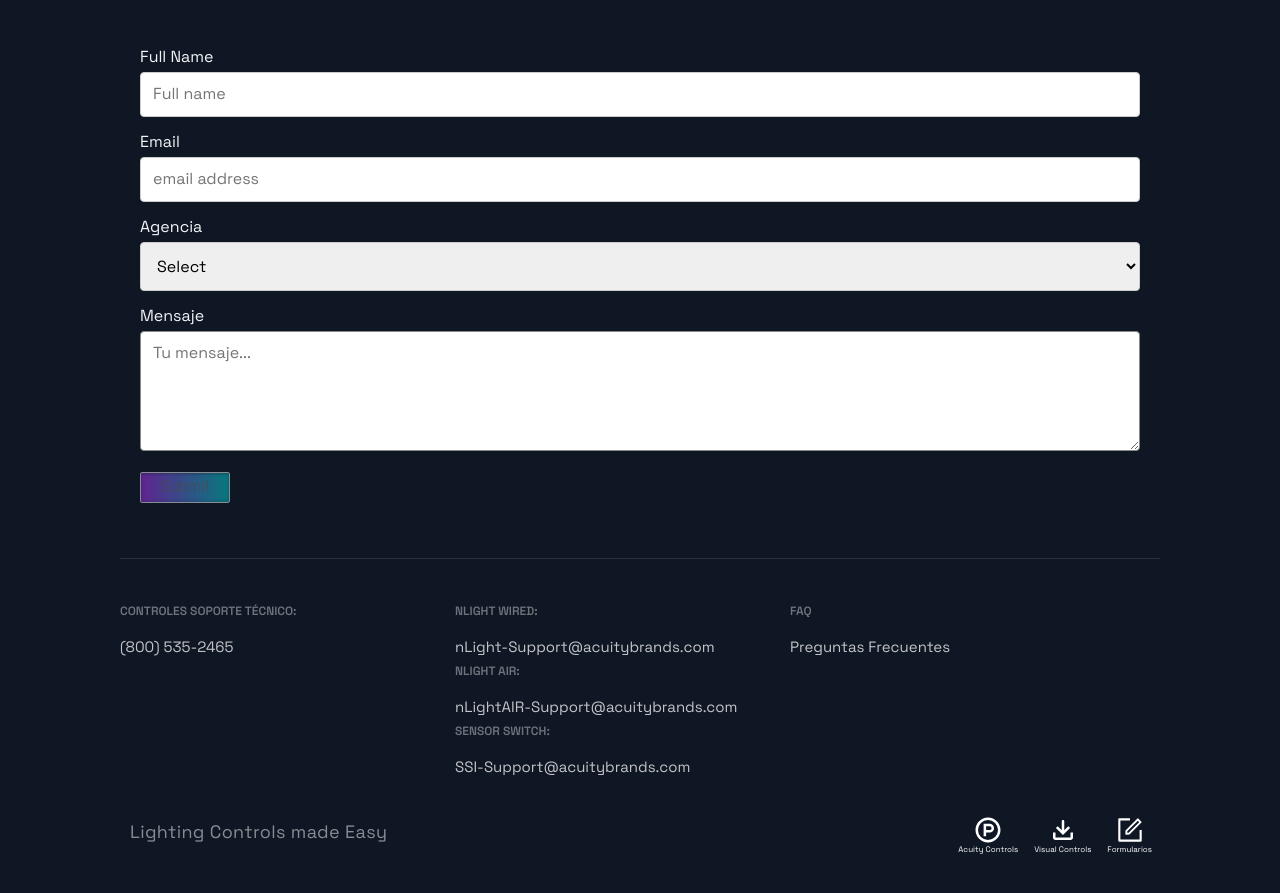
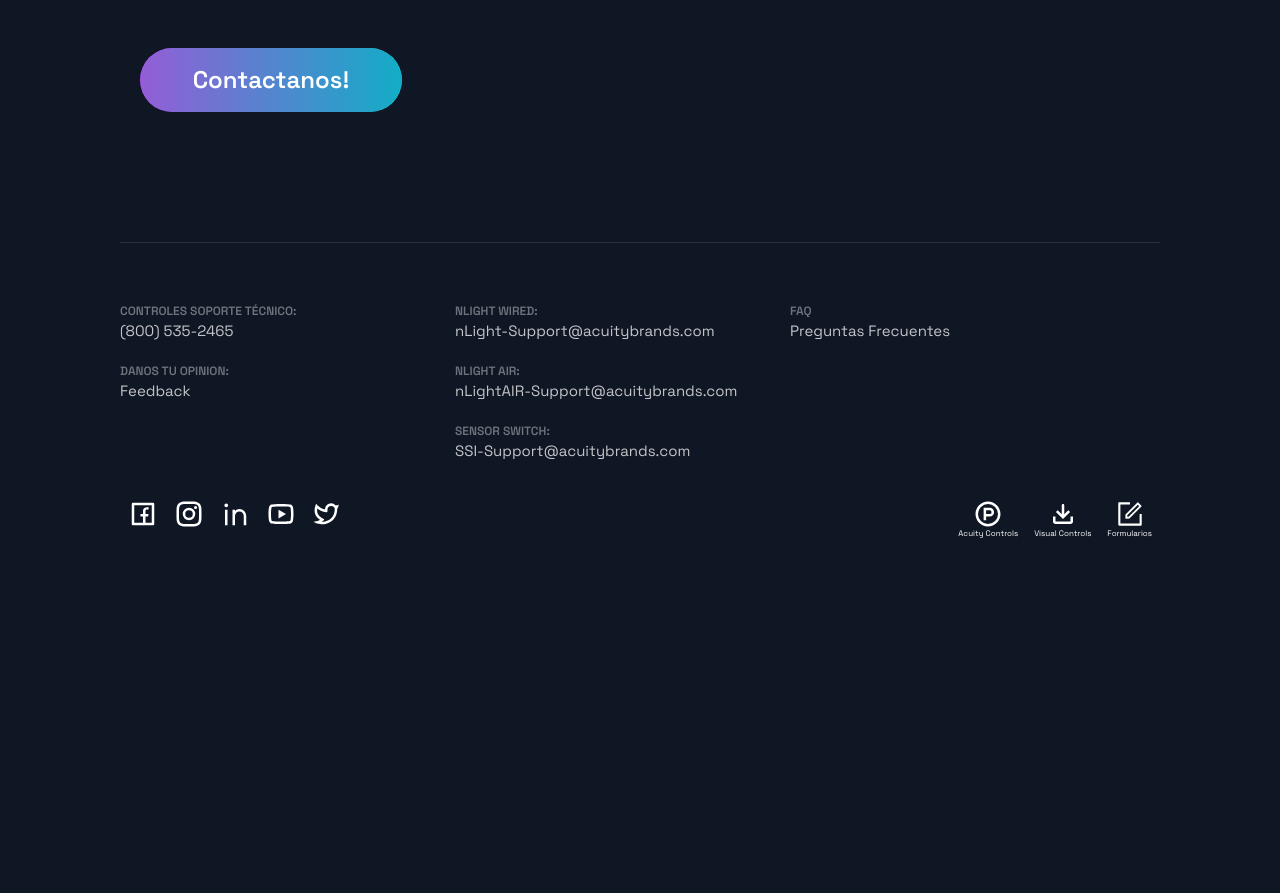
Before and after one commit to rogercerpa/controlsplaybook, a Next.js app: page / in a window 1280 px wide. Shown: the part 4840-5733 px from the top of the page. After the commit the page ends 5436 px from the top, so only its background shows below. Built offline with nearby package versions, Linux system fonts and the light colour scheme.

Commit message:
updated footer with social icons and updated contact us and feedback forms

```diff
--- a/src/components/Contactos/Contactos.js
+++ b/src/components/Contactos/Contactos.js
@@ -3,6 +3,7 @@ import {Formik, Form, Field, ErrorMessage} from 'formik'
 import { Section, SectionDivider, SectionTitle, SectionText } from '../../styles/GlobalComponents';
 import { Box, Boxes, BoxNum, BoxText, FormContainer, Field1, Field2, Field3, Button1 } from './ContactosStyles';
 import { contactos } from '../../constants/constants';
+import Button from '../../styles/GlobalComponents/Button';
 
 
 
@@ -15,8 +16,9 @@ const Contactos = () => (
     <SectionText>Nos encantaría saber de usted, envíenos un mensaje si tiene preguntas o simplemente algun comentarios, Gracias.</SectionText>
 
     <FormContainer>
+      <Button onClick= {()=> window.location = "https://forms.gle/fVdy7zecQn4zJYyj8"}  >Contactanos!</Button>
 
-      <Formik
+      {/* <Formik
            initialValues={{ fullname: '', email: '', agency: '', message: '' }}
        validate={values => {
          const errors = {};
@@ -62,19 +64,10 @@ const Contactos = () => (
           <Button1 type='submit' disabled={true}>Submit</Button1>
         </Form>
       )}
-      </Formik>
+      </Formik> */}
+
     </FormContainer>
-    {/* <Boxes>
-      {contactos.map(({team, id, members}) => (
-        <Box key={id}>
-          <BoxNum>{team}</BoxNum>
-          {members.map((member, i) => (
-            <BoxText key={i}>{member}</BoxText>
-          ))}
 
-        </Box>
-      ))}
-    </Boxes> */}
  </Section>
 );
 
--- a/src/components/Footer/Footer.js
+++ b/src/components/Footer/Footer.js
@@ -1,7 +1,8 @@
 import React from 'react';
 import { AiOutlineForm  } from 'react-icons/ai';
-import { RiProductHuntLine } from 'react-icons/ri'
-import {CgSoftwareDownload} from 'react-icons/cg'
+import { RiProductHuntLine, RiFacebookBoxLine, RiInstagramLine, RiLinkedinLine, RiYoutubeLine, RiTwitterLine } from 'react-icons/ri'
+import { CgSoftwareDownload } from 'react-icons/cg'
+
 
 import { SocialIcons } from '../Header/HeaderStyles';
 import { CompanyContainer, FooterWrapper, LinkColumn, LinkItem, LinkList, LinkTitle, Slogan, SocialContainer, SocialIconsContainer, Span1 } from './FooterStyles';
@@ -14,6 +15,9 @@ const Footer = () => {
         <LinkColumn>
           <LinkTitle>Controles Soporte técnico:</LinkTitle>
           <LinkItem href="tel:(800) 535-2465">  (800) 535-2465</LinkItem>
+
+          <LinkTitle>Danos tu Opinion:</LinkTitle>
+          <LinkItem href="https://forms.gle/qM1C82AggZxV1T757" target="_blank" rel="noopener">  Feedback</LinkItem>
         </LinkColumn>
 
         <LinkColumn>
@@ -42,8 +46,44 @@ const Footer = () => {
 
       <SocialIconsContainer>
         <CompanyContainer>
-          <Slogan>Lighting Controls made Easy</Slogan>
+          {/* <Slogan>Lighting Controls made Easy</Slogan> */}
+
+          <SocialContainer>
+
+            <SocialIcons >
+              <a href="https://www.facebook.com/acuitybrands" target="_blank" style={{ display: "flex", alignItems: "center", flexDirection: "column", color: "white", padding: "0.8rem" }} rel="noopener">
+                <RiFacebookBoxLine size="3rem" />
+              </a>
+            </SocialIcons>
+
+            <SocialIcons >
+              <a href="https://www.instagram.com/acuitybrands/" target="_blank" style={{ display: "flex", alignItems: "center", flexDirection: "column", color: "white", padding: "0.8rem" }} rel="noopener">
+                <RiInstagramLine size="3rem" />
+              </a>
+            </SocialIcons>
+
+             <SocialIcons >
+              <a href="https://www.linkedin.com/company/acuitybrands/mycompany/" target="_blank" style={{ display: "flex", alignItems: "center", flexDirection: "column", color: "white", padding: "0.8rem" }} rel="noopener">
+                <RiLinkedinLine size="3rem" />
+              </a>
+            </SocialIcons>
+
+             <SocialIcons >
+              <a href="https://www.youtube.com/c/acuitybrands" target="_blank" style={{ display: "flex", alignItems: "center", flexDirection: "column", color: "white", padding: "0.8rem" }} rel="noopener">
+                <RiYoutubeLine size="3rem" />
+              </a>
+            </SocialIcons>
+
+            <SocialIcons >
+              <a href="https://twitter.com/AcuityBrands" target="_blank" style={{ display: "flex", alignItems: "center", flexDirection: "column", color: "white", padding: "0.8rem" }} rel="noopener">
+                <RiTwitterLine size="3rem" />
+              </a>
+            </SocialIcons>
+
+            </SocialContainer>
         </CompanyContainer>
+
+
         <SocialContainer>
 
       <SocialIcons >
--- a/src/components/Footer/FooterStyles.js
+++ b/src/components/Footer/FooterStyles.js
@@ -154,7 +154,7 @@ export const LinkTitle = styled.h4`
 	line-height: 24px;
 	text-transform: uppercase;
 	color: rgba(255, 255, 255, 0.4);
-	margin-bottom: 16px;
+	margin-top: 16px;
 
 	@media ${props => props.theme.breakpoints.sm} {
 		font-size: 10px;
```
